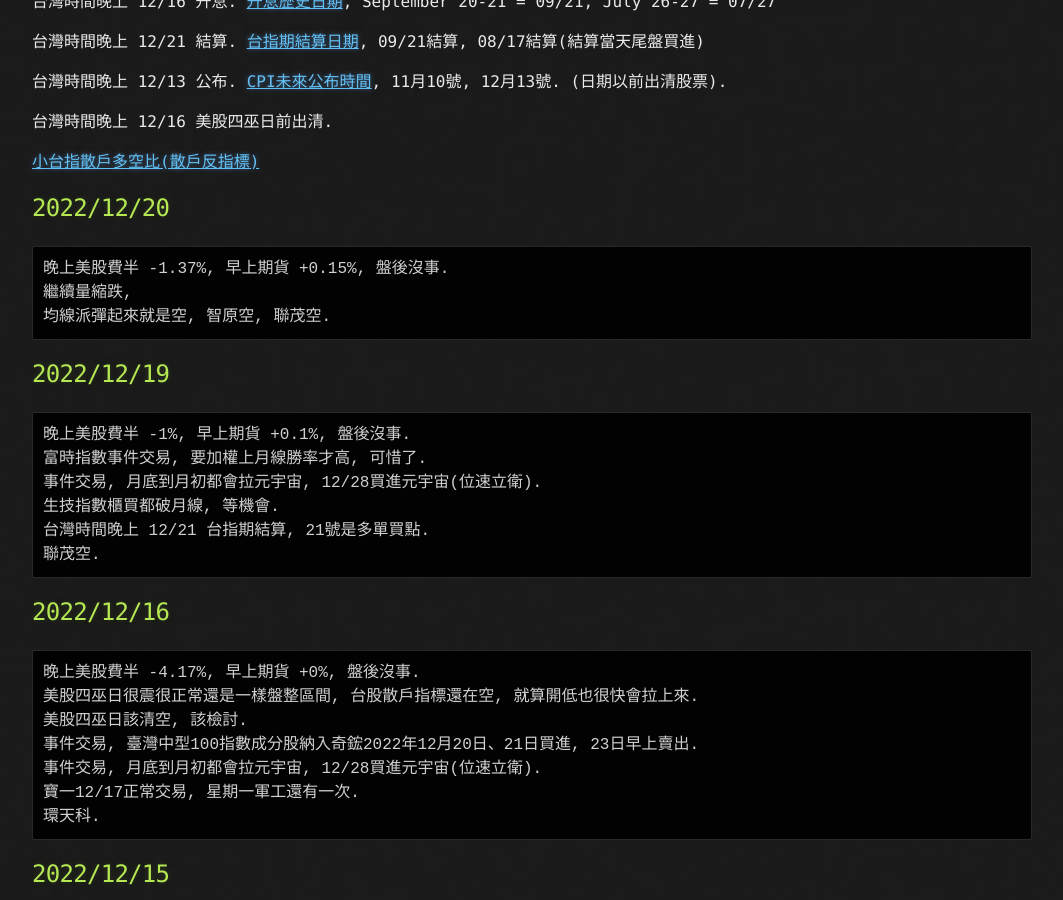
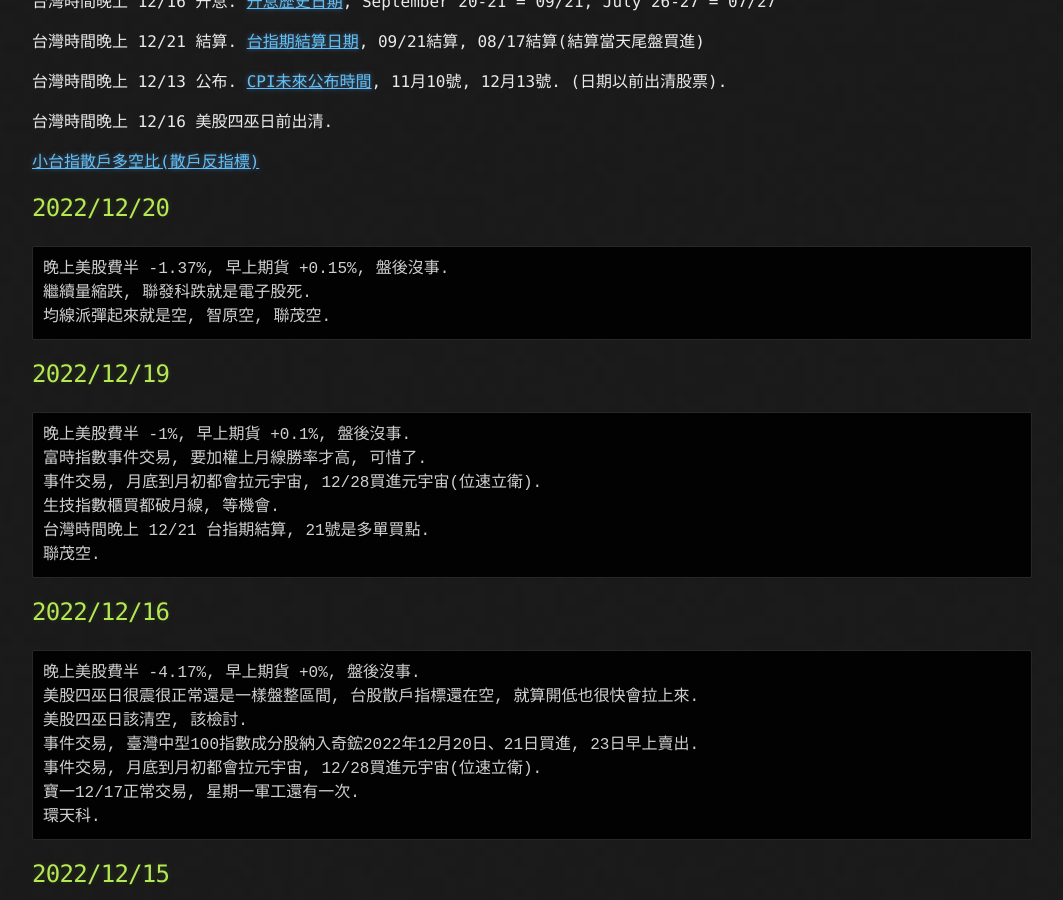
Before and after one commit to lepg5487/Stock_God, a Jekyll site: the page built from index.md, in a window 1280 px wide and 900 px high, scrolled down 348 px. Shown: the whole window, without its empty margins (108-1171 px from the left). Built offline with Jekyll 4.4.1, drawn with Linux system fonts in a browser that asks for light colours; our own code applies the rules of GitHub Pages for plain Markdown files.

Commit message:
Update index.md

````diff
--- a/index.md
+++ b/index.md
@@ -19,7 +19,7 @@ layout: testlayouts
 ## 2022/12/20
 ```
 晚上美股費半 -1.37%, 早上期貨 +0.15%, 盤後沒事.
-繼續量縮跌,
+繼續量縮跌, 聯發科跌就是電子股死.
 均線派彈起來就是空, 智原空, 聯茂空.
 ```
 
````
